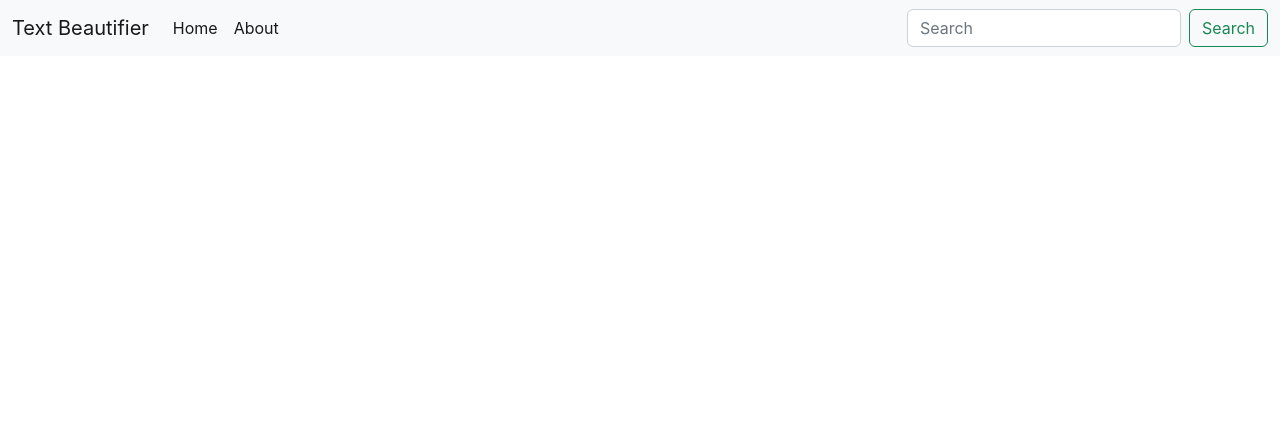
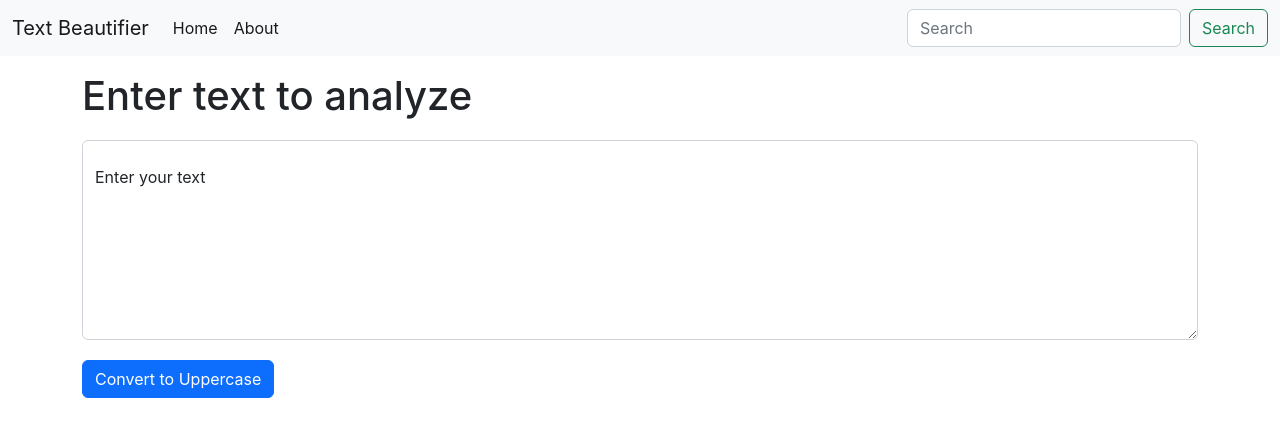
Before and after one commit to shivam123-dev/Text-Analyzer, a React (Create React App) app: page / in a window 1280 px wide. Shown: the top 436 px of the page. Built offline with nearby package versions, Linux system fonts and the light colour scheme.

Commit message:
Added Convert to UpperCase feature

```diff
--- a/src/App.css
+++ b/src/App.css
@@ -36,3 +36,7 @@
     transform: rotate(360deg);
   }
 }
+
+#mybox {
+  height: 25vh;
+}
--- a/src/App.js
+++ b/src/App.js
@@ -1,9 +1,13 @@
 import "./App.css";
 import Navbar from "./components/Navbar";
+import TextForm from "./components/TextForm";
 export default function App() {
   return (
     <>
       <Navbar title="Text Beautifier" homeText="Home" aboutText="About"/>
+      <div className="container my-3">
+        <TextForm heading="Enter text to analyze"/>
+      </div>
     </>
   );
 }
--- /dev/null
+++ b/src/components/TextForm.js
@@ -0,0 +1,30 @@
+import React, { useState } from "react";
+import "../App.css";
+export default function TextForm(props) {
+  const handleOnClick = () => {
+    // console.log("Button Clicked");
+    let newText = text.toUpperCase();
+    setText(newText);
+  };
+  const handleOnChange = (event) => {
+    // console.log("Update on change");
+    setText(event.target.value);
+  };
+  const [text, setText] = useState("Enter your text");
+  return (
+    <div>
+      <h1>{props.heading}</h1>
+      <div className="form-floating my-3 py-1">
+        <textarea
+          className="form-control"
+          value={text}
+          id="mybox"
+          onChange={handleOnChange}
+        />
+      </div>
+      <button className="btn btn-primary" onClick={handleOnClick}>
+        Convert to Uppercase
+      </button>
+    </div>
+  );
+}
```
